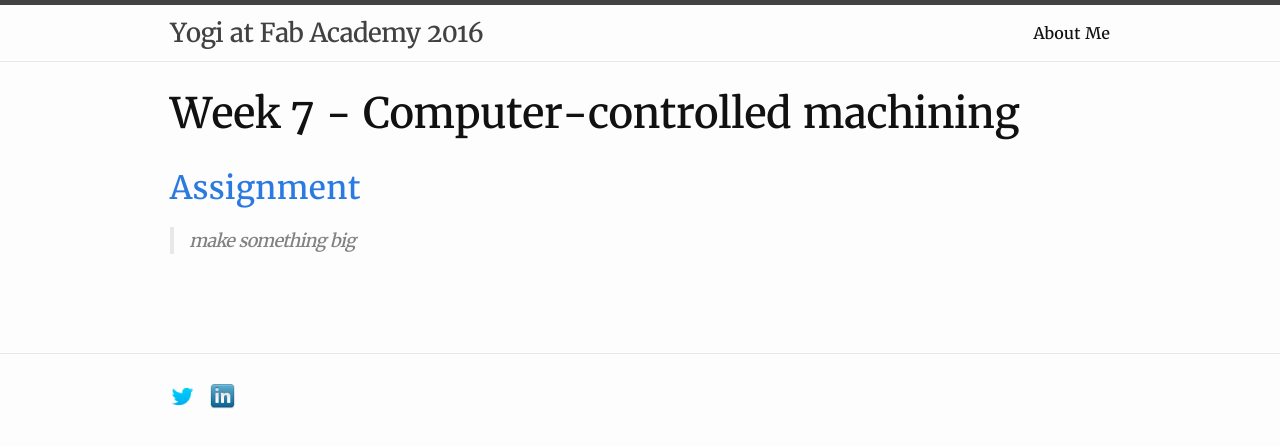
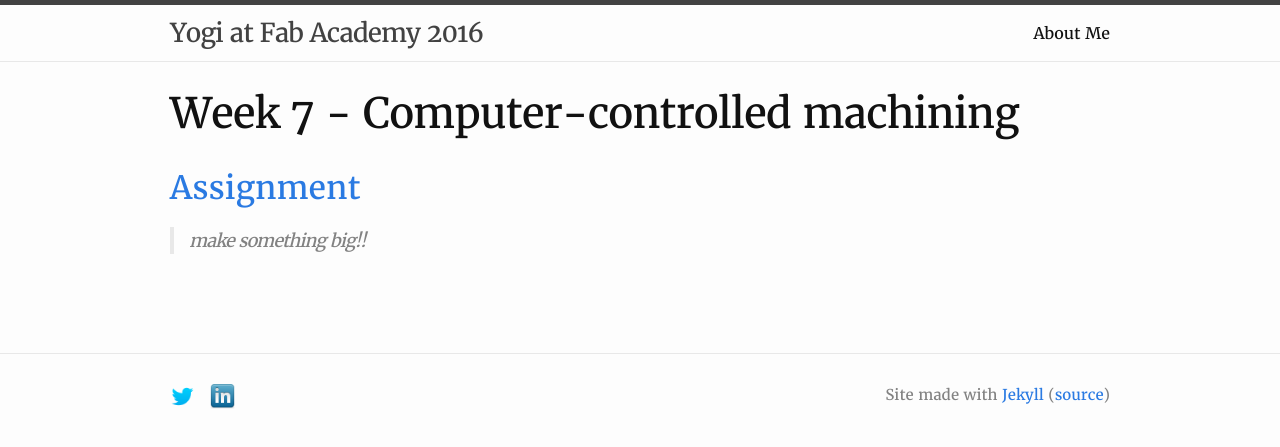
Before and after one commit to yogi/fabacademy2016, a Jekyll site: the page built from w7-machining.md, in a window 1280 px wide. Shown: the top 447 px of the page. Built offline with Jekyll 4.4.1, drawn with Linux system fonts in a browser that asks for light colours.

Commit message:
add link in footer to site source on github

```diff
--- a/_includes/footer.html
+++ b/_includes/footer.html
@@ -14,6 +14,10 @@
                     <img src="images/linkedin.png" height="25" width="25"/>
                 </a>
             </div>
+
+            <div class="footer-col-right">
+                Site made with <a href="https://jekyllrb.com">Jekyll</a> (<a href="https://github.com/yogi/fabacademy2016">source</a>)
+            </div>
         </div>
 
     </div>
--- a/_sass/_layout.scss
+++ b/_sass/_layout.scss
@@ -136,9 +136,10 @@
     width:         calc(20% - (#{$spacing-unit} / 2));
 }
 
-.footer-col-3 {
-    width: -webkit-calc(45% - (#{$spacing-unit} / 2));
-    width:         calc(45% - (#{$spacing-unit} / 2));
+.footer-col-right {
+    float: right;
+    margin-bottom: $spacing-unit / 2;
+    padding-left: $spacing-unit / 2;
 }
 
 @include media-query($on-laptop) {
--- a/w7-machining.md
+++ b/w7-machining.md
@@ -6,7 +6,7 @@ permalink: w7-machining.html
 
 ## [Assignment](http://academy.cba.mit.edu/classes/computer_machining/index.html)
 
-> make something big
+> make something big!!
 
 &nbsp;
 
```
